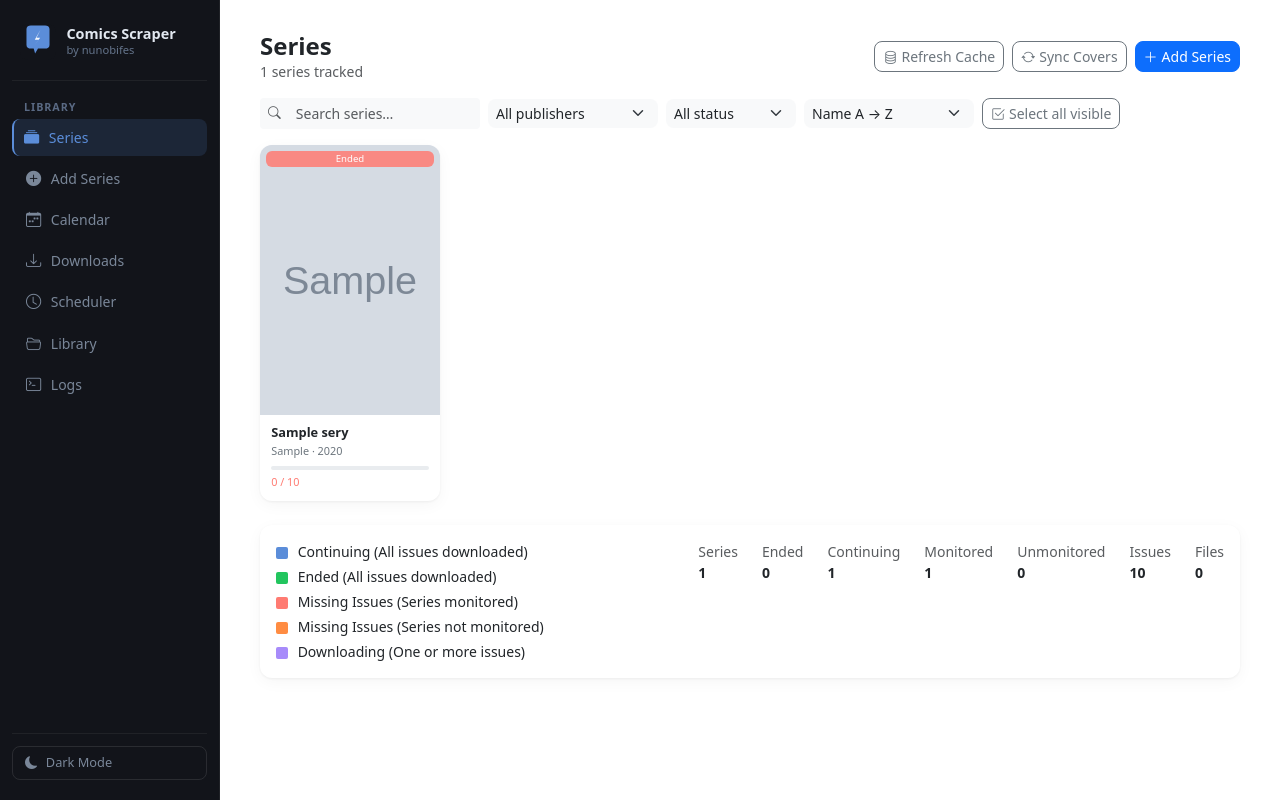
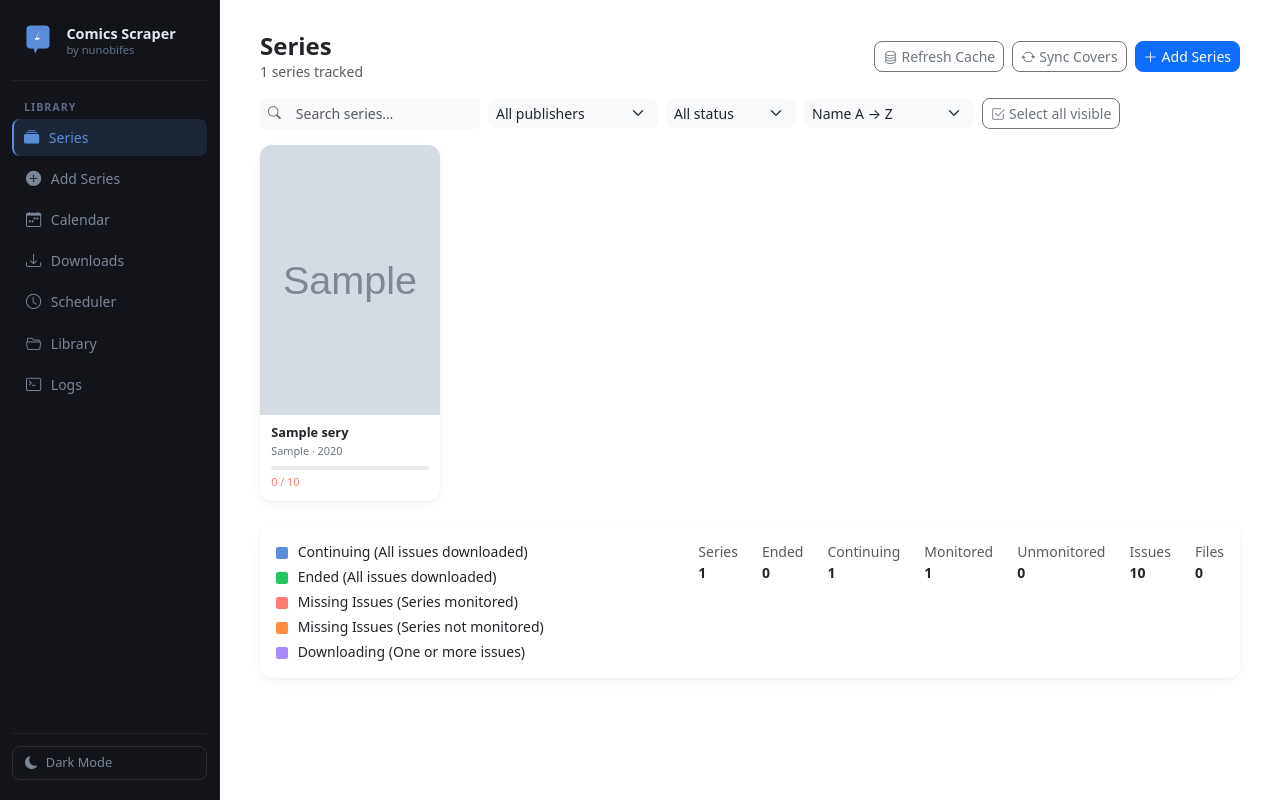
Before and after one commit to nuno-f-rocha-alb/comics-scraper-py, a FastAPI app: page /series in a window 1280 px wide. Run offline with FastAPI, Linux system fonts and the light colour scheme; tables that the repository leaves empty hold one stand-in row (values such as "Sample post"); grey boxes marked "Sample" are stand-in pictures; data that the repository does not hold is empty.

Commit message:
ui: drop the Complete / Ended cover badge — colour bar already shows it
The progress bar's colour now carries the status, so the green/red
badge in the top-left of the cover was duplicated noise.

Co-Authored-By: Claude Opus 4.7 <noreply@anthropic.com>

```diff
--- a/web/templates/series_list.html
+++ b/web/templates/series_list.html
@@ -104,15 +104,6 @@
         {% endif %}
         {% if not s.enabled %}
         <span class="cover-status badge badge-paused" style="font-size:0.6rem;">Paused</span>
-        {% endif %}
-        {% if st == 'ended-complete' or st == 'continuing-complete' %}
-        <span class="cover-status cover-status-tl badge"
-              style="font-size:0.6rem;background:rgba(34,197,94,0.85);color:#fff;">
-          {% if st == 'ended-complete' %}Ended ✓{% else %}Complete{% endif %}
-        </span>
-        {% elif s.year_end or s.series_type in ['Cancelled Series'] %}
-        <span class="cover-status cover-status-tl badge"
-              style="font-size:0.6rem;background:rgba(255,123,114,0.85);color:#fff;">Ended</span>
         {% endif %}
       </div>
       <div class="series-card-body">
```
